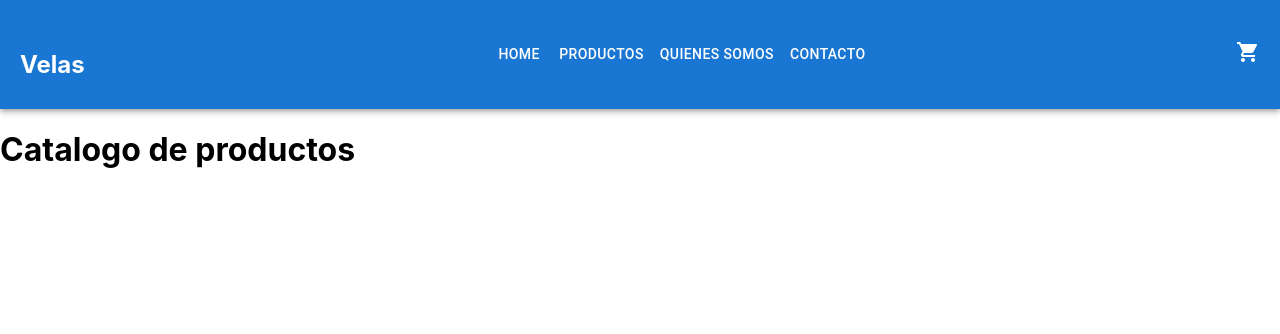
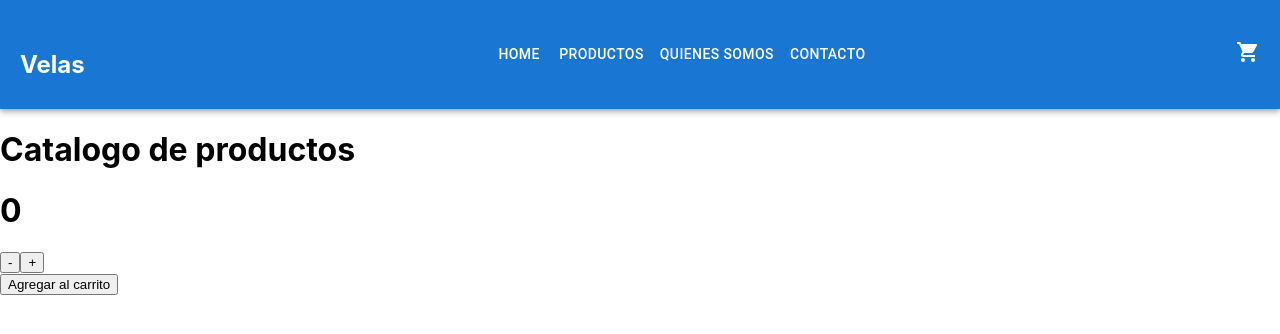
Before and after one commit to lautaroiriart/proyectoreact, a React (Create React App) app: page / in a window 1280 px wide. Shown: the top 334 px of the page. Built offline with nearby package versions, Linux system fonts and the light colour scheme.

Commit message:
agrego contador con boton

```diff
--- /dev/null
+++ b/src/components/ItemCount/ItemCount.js
@@ -0,0 +1,29 @@
+import React, { useState,} from 'react'
+
+export default function ItemCount({stock , initial}) {
+
+    const [itemCount, setItemCount] = useState(0)
+
+    const addItem = () => {
+        if(itemCount < stock){
+            setItemCount(itemCount + 1)
+        }
+
+    }
+    const removeItem = () => {
+        if(itemCount > 0){
+            setItemCount(itemCount - 1)
+        }
+
+    }
+    return (
+        <div>
+            <h1>{itemCount}</h1>
+
+            <button onClick={removeItem}>-</button>
+            <button onClick={addItem}>+</button>
+            <br/>
+            <button>Agregar al carrito</button>
+        </div>
+    )
+}
--- a/src/components/ItemListContainer/ItemListContainer.js
+++ b/src/components/ItemListContainer/ItemListContainer.js
@@ -1,8 +1,13 @@
+import React from 'react'
+import ItemCount from "../ItemCount/ItemCount";
 
 
 const ItemListContainer = () => {
     return(
+        <React.Fragment>
         <h1>Catalogo de productos</h1>
+        <ItemCount stock="6" initial="1"/>
+        </React.Fragment>
     )
 }
 
```
